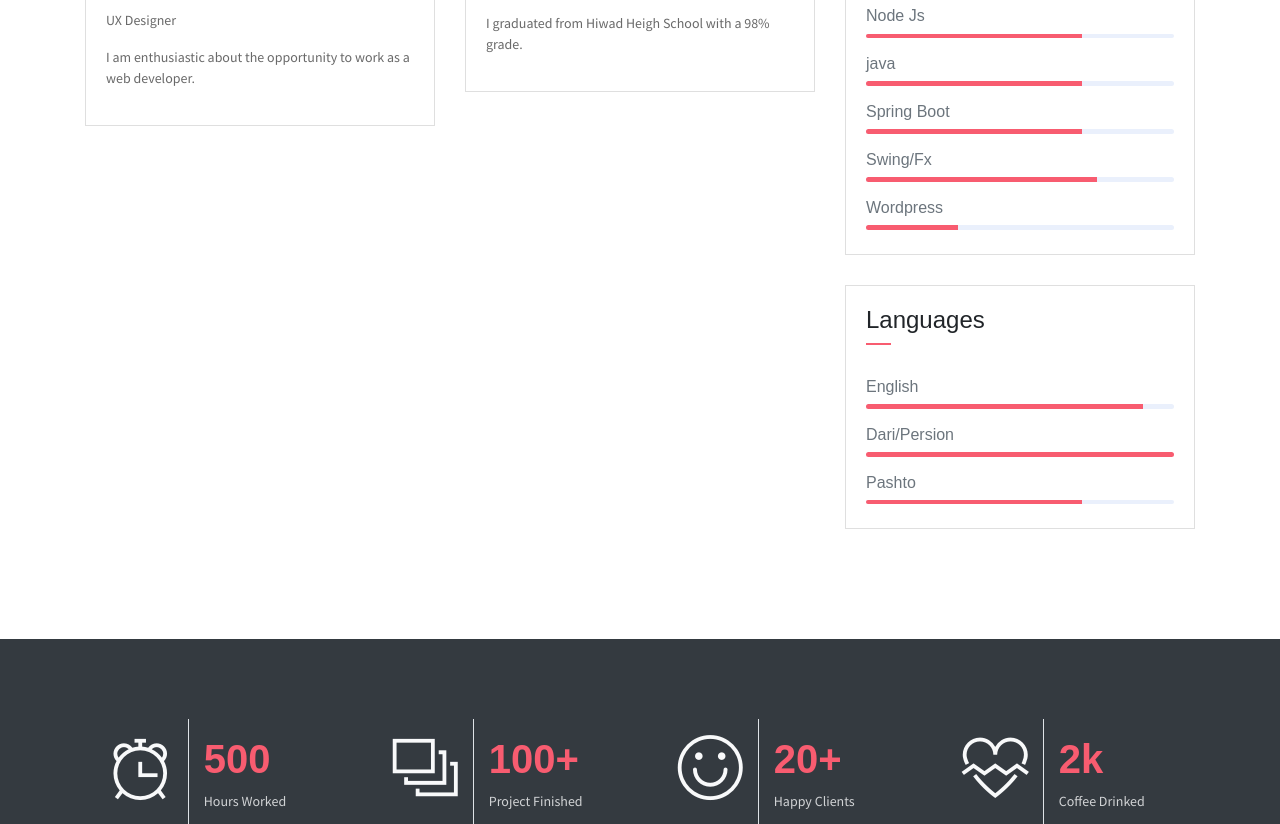
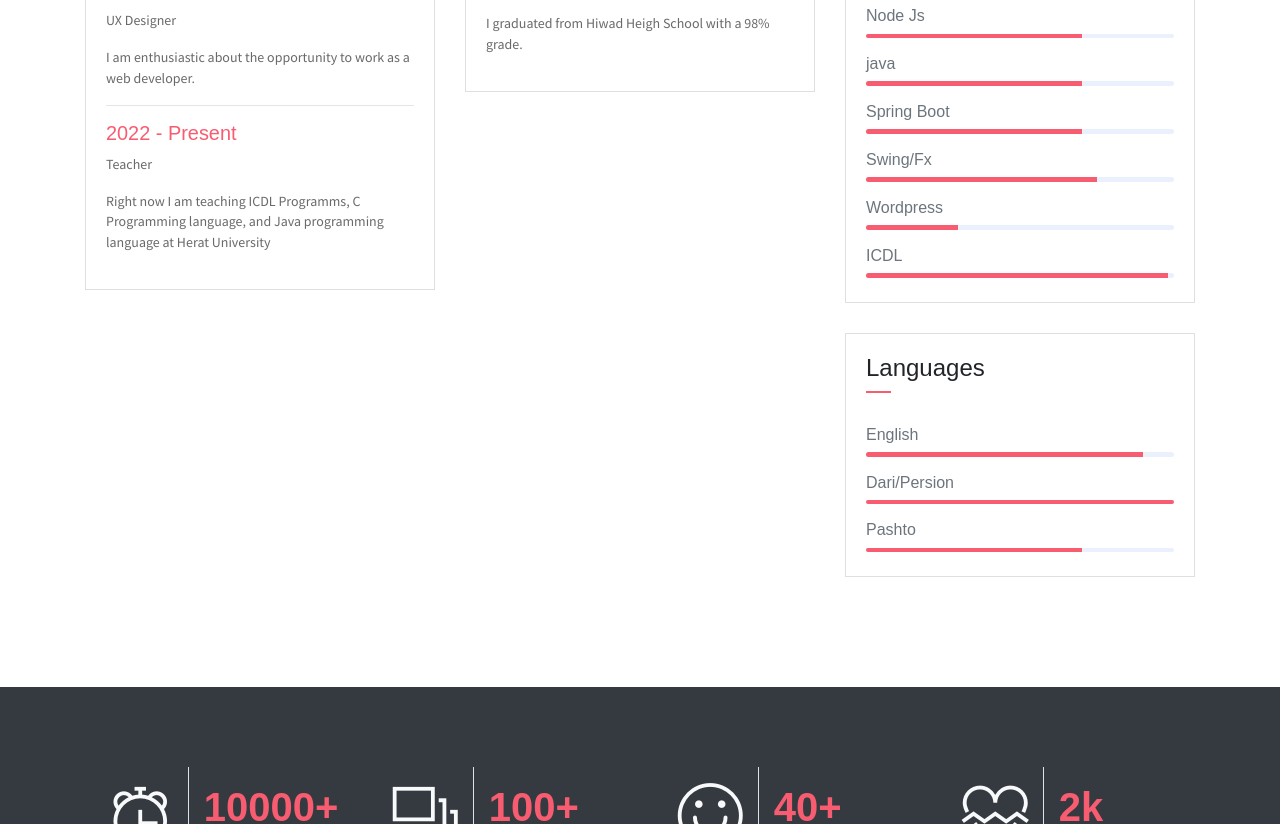
Before and after one commit to FahimSoltani174/MyResume, a plain HTML site: page index.html in a window 1280 px wide. Shown: the part 1976-2800 px from the top of the page. Drawn offline with Linux system fonts and the light colour scheme.

Commit message:
Updateing my status

```diff
--- a/index.html
+++ b/index.html
@@ -55,7 +55,7 @@
                     </li>
                 </ul>
                 <ul class="navbar-nav brand">
-                    <img src="assets/imgs/avatar.jpg" alt="" class="brand-img">
+                    <img src="assets/imgs/avatar2.jpg" alt="" class="brand-img" style="border-radius: 100px;">
                     <li class="brand-txt">
                         <h5 class="brand-title">Fahim Soltani</h5>
                         <div class="brand-subtitle">Web Developer | Teacher</div>
@@ -170,6 +170,11 @@
                             <P>UX Designer</P>
                             <P class="subtitle">I am enthusiastic about the opportunity to work as a web developer.
                             </P>
+                            <hr>
+                            <h6 class="title text-danger">2022 - Present</h6>
+                            <P>Teacher</P>
+                            <P class="subtitle">Right now I am teaching ICDL Programms, C Programming language, and Java programming language at Herat University
+                            </P>
                         </div>
                     </div>
                 </div>
@@ -276,6 +281,11 @@
                                 <div class="progress-bar bg-danger" role="progressbar" style="width: 30%"
                                     aria-valuenow="75" aria-valuemin="0" aria-valuemax="100"></div>
                             </div>
+                            <h6>ICDL</h6>
+                            <div class="progress mb-3">
+                                <div class="progress-bar bg-danger" role="progressbar" style="width: 98%"
+                                    aria-valuenow="99" aria-valuemin="0" aria-valuemax="100"></div>
+                            </div>
 
 
                         </div>
@@ -319,7 +329,7 @@
                             <div class="m-auto"><i class="ti-alarm-clock icon-xl"></i></div>
                         </div>
                         <div class="col-7 text-left py-3">
-                            <h1 class="text-danger font-weight-bold font40">500</h1>
+                            <h1 class="text-danger font-weight-bold font40">10000+</h1>
                             <p class="text-light mb-1">Hours Worked</p>
                         </div>
                     </div>
@@ -341,7 +351,7 @@
                             <div class="m-auto"><i class="ti-face-smile icon-xl"></i></div>
                         </div>
                         <div class="col-7 text-left py-3">
-                            <h1 class="text-danger font-weight-bold font40">20+</h1>
+                            <h1 class="text-danger font-weight-bold font40">40+</h1>
                             <p class="text-light mb-1">Happy Clients</p>
                         </div>
                     </div>
```
Also changed, not shown: assets/imgs/avatar2.jpg (added), 1 other file.
